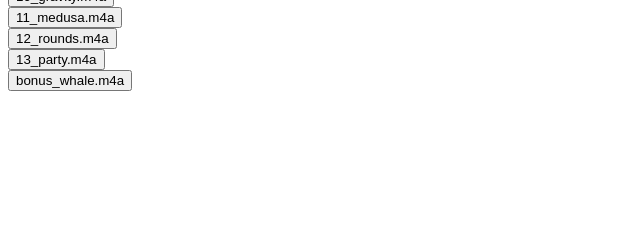
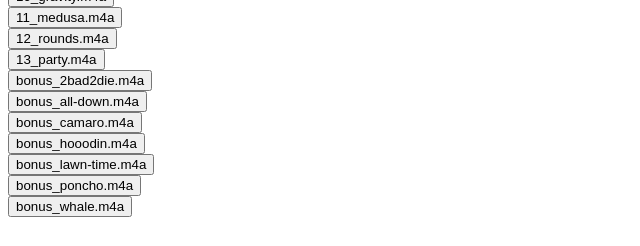
Before and after one commit to legauntt/gatsby-opus, a SvelteKit app: page / in a window 1280 px wide. Shown: the part 515-761 px from the top of the page, without its empty margins (0-640 px from the left). Built offline with nearby package versions, Linux system fonts and the light colour scheme.

Commit message:
Talandar

```diff
--- a/src/lib/tracklist.ts
+++ b/src/lib/tracklist.ts
@@ -12,5 +12,18 @@
 	'11_medusa.m4a',
 	'12_rounds.m4a',
 	'13_party.m4a',
+
+	'bonus_2bad2die.m4a',
+	'bonus_all-down.m4a',
+	'bonus_camaro.m4a',
+	'bonus_hooodin.m4a',
+	'bonus_lawn-time.m4a',
+	'bonus_poncho.m4a',
 	'bonus_whale.m4a'
-].map((entry) => `/dvdp/${entry}`);
+].map((trackName) => {
+	if (trackName.startsWith('bonus_')) {
+		return `/bonus/${trackName}`;
+	} else {
+		return `/dvdp/${trackName}`;
+	}
+});
--- a/src/routes/+page.svelte
+++ b/src/routes/+page.svelte
@@ -2,22 +2,29 @@
 	import { TRACKLIST } from '$lib/tracklist';
 
 	let audioRefs: HTMLAudioElement[] = $state([]);
-	let surreal: string = $state('/lar/20.png');
+	let discCoverImage: string = $state('/lar/marquee.png');
 
+	let playCounts: any = $state({});
+
+	// Remove parent folder from displayed name
 	const formatTrack = (track: string) => {
 		return track.split('/').slice(-1)[0];
 	};
 
-	setInterval(() => {
-		if (surreal.includes('marquee')) {
-			surreal = '/lar/20.png';
-		} else {
-			surreal = '/lar/marquee.png';
-		}
-	}, 20000);
-
 	const playTruth = (track: string) => {
 		const troof = new Audio(track);
+
+		if (playCounts[track]) {
+			playCounts[track]++;
+		} else {
+			playCounts[track] = 1;
+		}
+
+		if (track.includes('bonus_')) {
+			discCoverImage = '/lar/20.png';
+		} else {
+			discCoverImage = '/lar/marquee.png';
+		}
 
 		troof.addEventListener('canplaythrough', (event) => {
 			troof.play();
@@ -31,13 +38,14 @@
 		});
 
 		audioRefs = [];
+		playCounts = {};
 	};
 </script>
 
 <div class="p-5">
 	<div class="block lg:flex">
 		<div>
-			<img src={surreal} alt="Pitchaw on da 20" class="h-96 object-contain lg:h-256" />
+			<img src={discCoverImage} alt="Pitchaw on da 20" class="h-96 object-contain lg:h-256" />
 		</div>
 
 		<div class="ml-5">
@@ -49,6 +57,10 @@
 					>
 						{formatTrack(track)}
 					</button>
+
+					{#if playCounts[track] > 0}
+						<span class="ml-3 text-slate-500">{playCounts[track]}</span>
+					{/if}
 				</div>
 			{/each}
 		</div>
```
